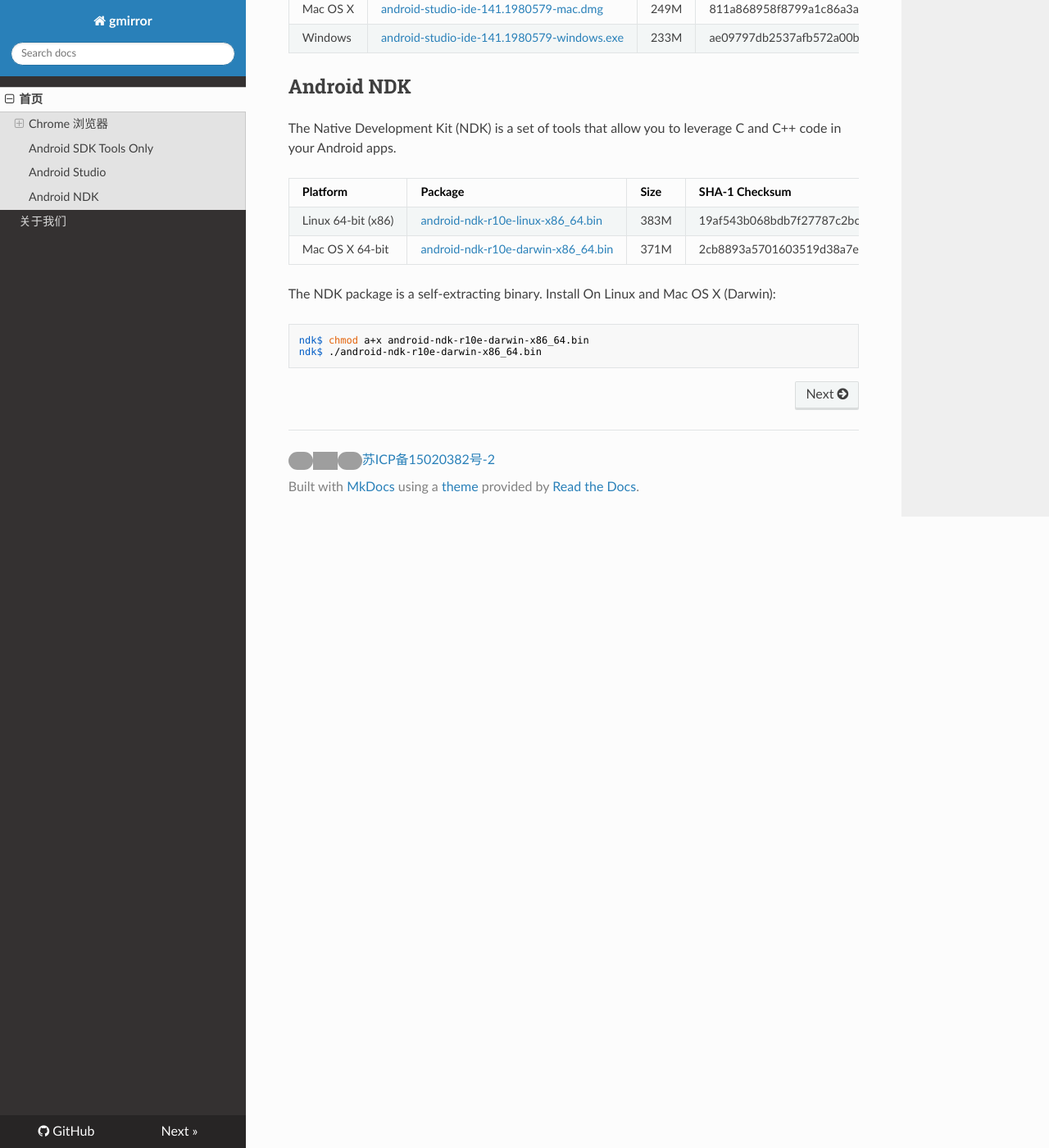
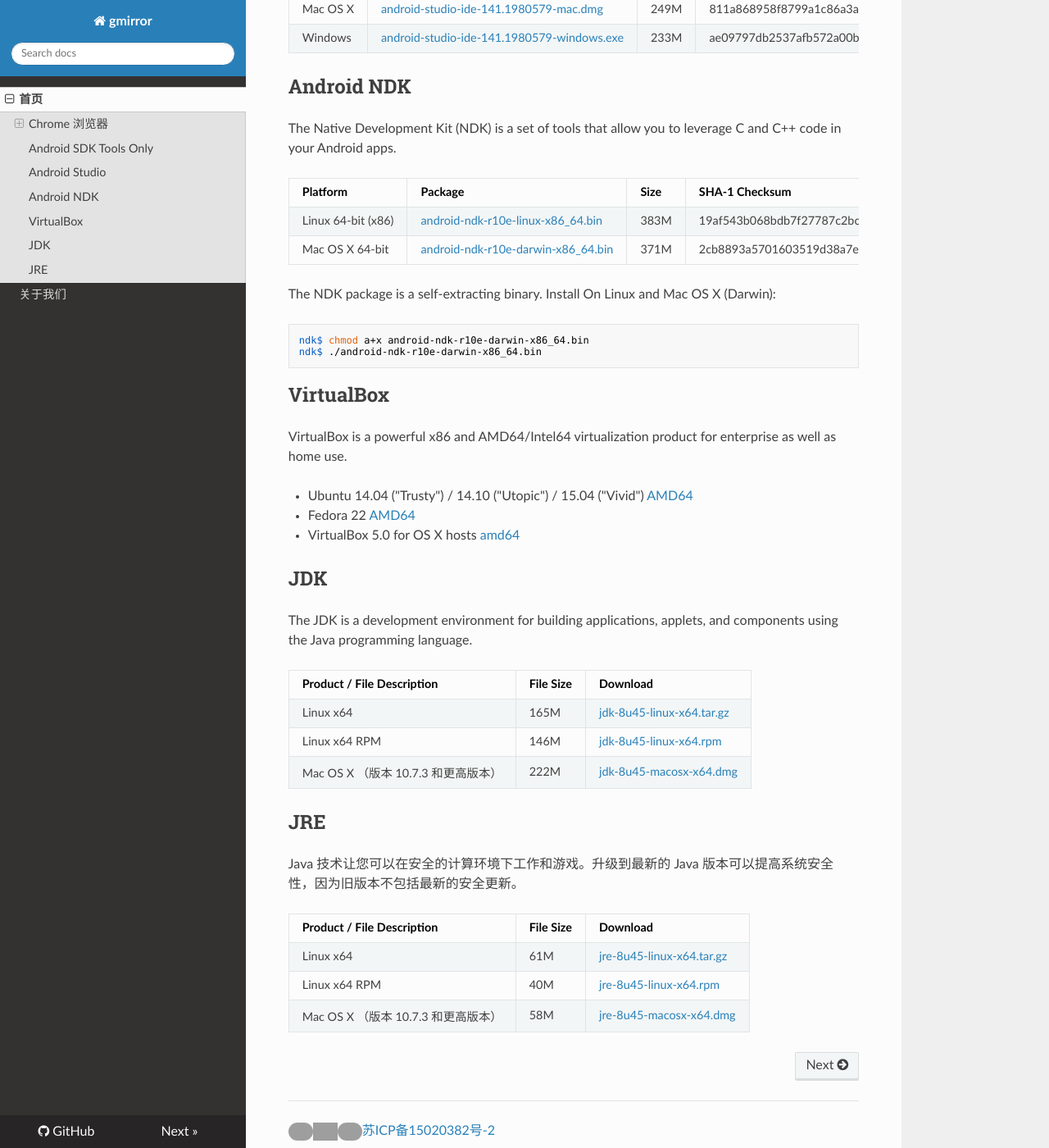
Before and after one commit to sinkcup/gmirror-portal, an MkDocs documentation site: the page built from docs/index.md, in a window 1280 px wide and 1400 px high, scrolled down 1411 px. Shown: the whole window at 82% size. Built offline with MkDocs 1.6.1, drawn with Linux system fonts in a browser that asks for light colours; nearby versions of some CDN libraries; comment, search, counter and statistics services are not loaded; old or Windows-style settings are respelled for this version of MkDocs; grey boxes are pictures that could not be loaded.

Commit message:
add virtualbox, jdk and jre

````diff
--- a/docs/index.md
+++ b/docs/index.md
@@ -63,6 +63,34 @@ ndk$ chmod a+x android-ndk-r10e-darwin-x86_64.bin
 ndk$ ./android-ndk-r10e-darwin-x86_64.bin
 ```
 
+## VirtualBox
+
+VirtualBox is a powerful x86 and AMD64/Intel64 virtualization product for enterprise as well as home use.
+
+ * Ubuntu 14.04 ("Trusty") / 14.10 ("Utopic") / 15.04 ("Vivid") [AMD64](http://dl.gmirror.org/virtualbox/virtualbox-5.0_5.0.0-101573~Ubuntu~trusty\_amd64.deb)
+ * Fedora 22 [AMD64](http://dl.gmirror.org/virtualbox/VirtualBox-5.0-5.0.0_101573_fedora22-1.x86_64.rpm)
+ * VirtualBox 5.0 for OS X hosts [amd64](http://dl.gmirror.org/virtualbox/VirtualBox-5.0.0-101573-OSX.dmg)
+
+## JDK
+
+The JDK is a development environment for building applications, applets, and components using the Java programming language.
+
+Product / File Description | File Size | Download
+---------------------------|-----------|---------
+Linux x64                  | 165M     | [jdk-8u45-linux-x64.tar.gz](http://dl.gmirror.org/java/jdk-8u45-linux-x64.tar.gz)
+Linux x64 RPM              | 146M     | [jdk-8u45-linux-x64.rpm](http://dl.gmirror.org/java/jdk-8u45-linux-x64.rpm)
+Mac OS X （版本 10.7.3 和更高版本） | 222M | [jdk-8u45-macosx-x64.dmg](http://dl.gmirror.org/java/jdk-8u45-macosx-x64.dmg)
+
+## JRE
+
+Java 技术让您可以在安全的计算环境下工作和游戏。升级到最新的 Java 版本可以提高系统安全性，因为旧版本不包括最新的安全更新。
+
+Product / File Description | File Size | Download
+---------------------------|-----------|---------
+Linux x64                  | 61M     | [jre-8u45-linux-x64.tar.gz](http://dl.gmirror.org/java/jre-8u45-linux-x64.tar.gz)
+Linux x64 RPM              | 40M     | [jre-8u45-linux-x64.rpm](http://dl.gmirror.org/java/jre-8u45-linux-x64.rpm)
+Mac OS X （版本 10.7.3 和更高版本） | 58M | [jre-8u45-macosx-x64.dmg](http://dl.gmirror.org/java/jre-8u45-macosx-x64.dmg)
+
 <!-- 多说评论框 start -->
 <div class="ds-thread" data-thread-key="index" data-title="开发者常用软件国内镜像下载" data-url="http://gmirror.org/"></div>
 <!-- 多说评论框 end -->
````
